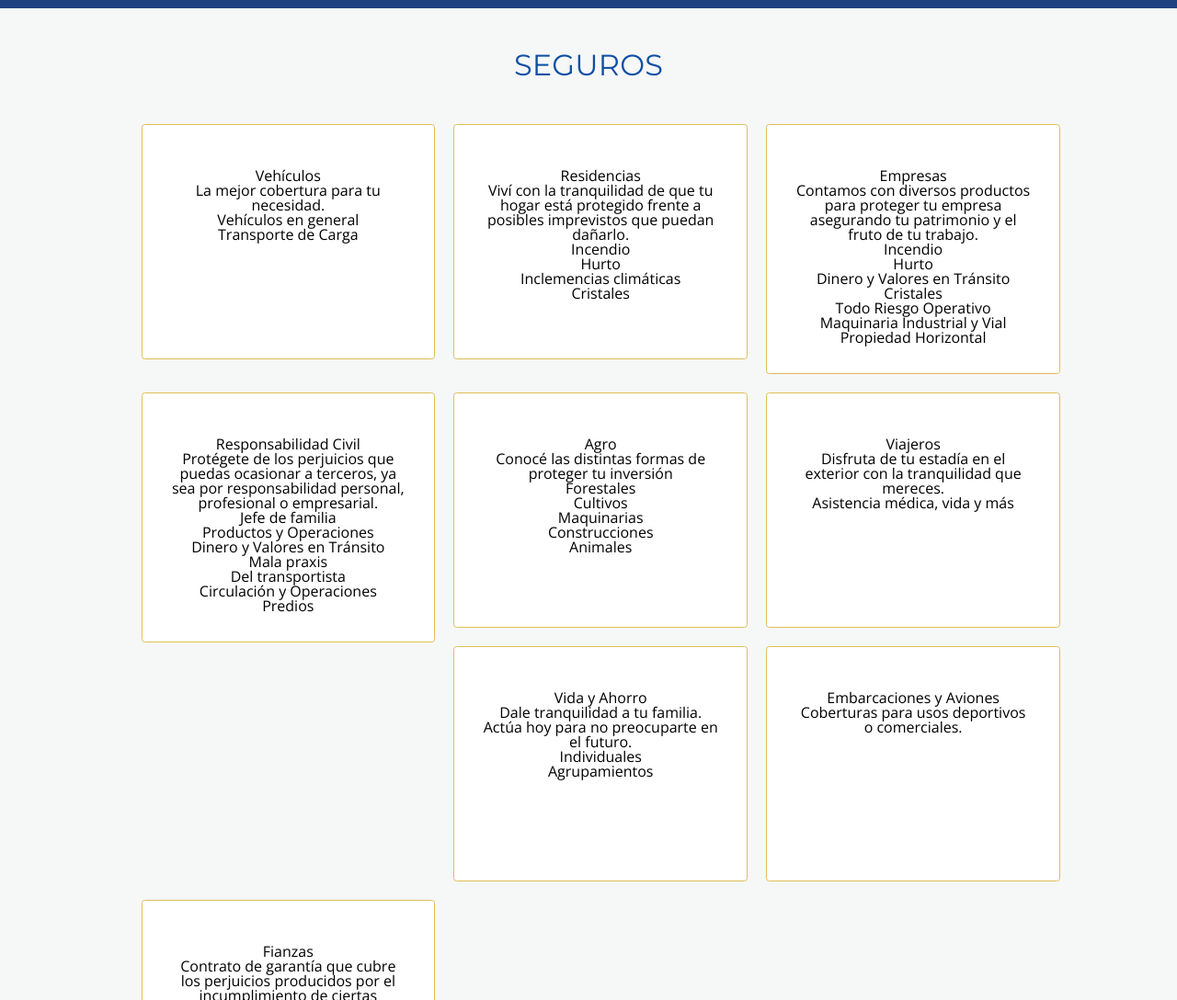
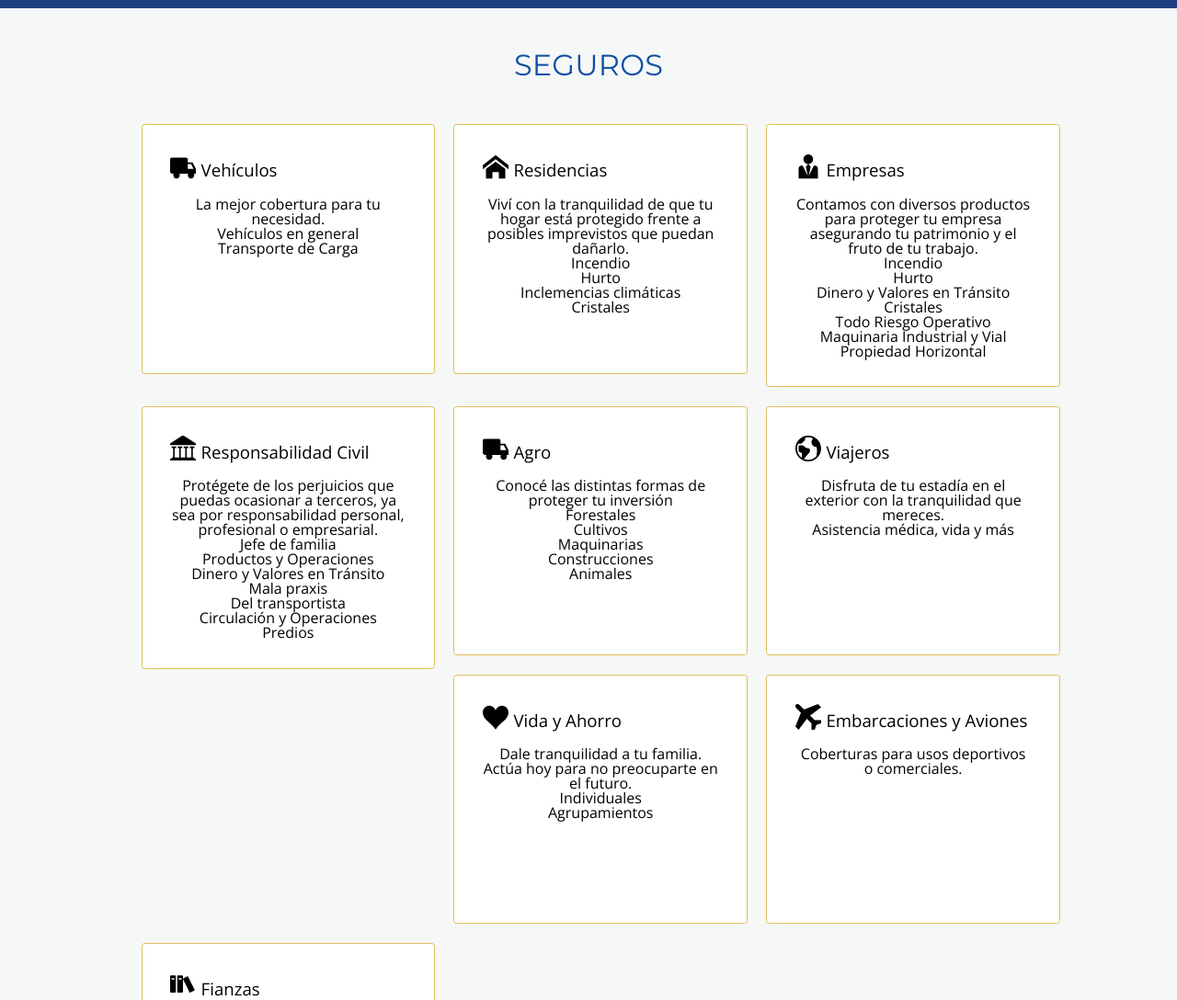
Before and after one commit to antonellaclavero/daniel-castellanos, a plain HTML site: page index.html in a window 1280 px wide. Shown: the part 2360-3448 px from the top of the page at 92% size. Drawn offline with nearby package versions, Linux system fonts and the light colour scheme.

Commit message:
Add icons and fixes in cards insurance

```diff
--- a/css/main.css
+++ b/css/main.css
@@ -208,7 +208,17 @@ li.card-insurance {
     padding: 3%;
     list-style: none;
     border: 1px solid #debf5a;
-    min-height: 12em;
+    min-height: 13em;
     background-color: #fff;
     border-radius: 3.5px;
 }
+li.card-insurance img {
+    float: left;
+    width: 28px;
+    margin-top: 0.6px;
+}
+li.card-insurance h2 {
+	margin: 0.5em 0 1em 13%;
+    font-size: 14pt;
+    text-align: left;
+}
--- a/index.html
+++ b/index.html
@@ -144,7 +144,7 @@
 			<h1>Seguros</h1>
 			<ul class="container even services">
 				<li class="card-insurance">
-					<img src="">
+					<img src="images/truck.svg">
 					<h2>Vehículos</h2>
 					<p>La mejor cobertura para tu necesidad.</p>
 					<ul>
@@ -153,7 +153,7 @@
 					</ul>
 				</li>
 				<li class="card-insurance">
-					<img src="">
+					<img src="images/home.svg">
 					<h2>Residencias</h2>
 					<p>
 						Viví con la tranquilidad de que tu hogar está protegido frente a posibles imprevistos que puedan dañarlo.
@@ -166,7 +166,7 @@
 					</ul>
 				</li>
 				<li class="card-insurance last">
-					<img src="">
+					<img src="images/user-tie.svg">
 					<h2>Empresas</h2>
 					<p>
 						Contamos con diversos productos para proteger tu empresa asegurando tu patrimonio y el fruto de tu trabajo.
@@ -182,7 +182,7 @@
 					</ul>
 				</li>
 				<li class="card-insurance">
-					<img src="">
+					<img src="images/library.svg">
 					<h2>Responsabilidad Civil</h2>
 					<p>
 						Protégete de los perjuicios que puedas ocasionar a terceros, ya sea por responsabilidad personal, profesional o empresarial.
@@ -198,7 +198,7 @@
 					</ul>
 				</li>
 				<li class="card-insurance">
-					<img src="">
+					<img src="images/truck.svg">
 					<h2>Agro</h2>
 					<p>
 						Conocé las distintas formas de proteger tu inversión
@@ -212,7 +212,7 @@
 					</ul>
 				</li>
 				<li class="card-insurance last">
-					<img src="">
+					<img src="images/earth.svg">
 					<h2>Viajeros</h2>
 					<p>
 						Disfruta de tu estadía en el exterior con la tranquilidad que mereces.
@@ -222,7 +222,7 @@
 					</ul>
 				</li>
 				<li class="card-insurance">
-					<img src="">
+					<img src="images/heart.svg">
 					<h2>Vida y Ahorro</h2>
 					<p>
 						Dale tranquilidad a tu familia. Actúa hoy para no preocuparte en el futuro.
@@ -233,14 +233,14 @@
 					</ul>
 				</li>
 				<li class="card-insurance">
-					<img src="">
+					<img src="images/airplane.svg">
 					<h2>Embarcaciones y Aviones</h2>
 					<p>
 						Coberturas para usos deportivos o comerciales.
 					</p>
 				</li>
 				<li class="card-insurance last">
-					<img src="">
+					<img src="images/books.svg">
 					<h2>Fianzas</h2>
 					<p>
 						Contrato de garantía que cubre los perjuicios producidos por el incumplimiento de ciertas obligaciones del proponente (el que contrajo la obligación) frente al asegurado (acreedor de la obligación).
```
Also changed, not shown: images/accessibility.svg (renamed from images/0179-accessibility copy.svg), images/airplane.svg (added), images/books.svg (added), images/earth.svg (added), images/heart.svg (added), images/home.svg (renamed from images/0001-home copy.svg), images/library.svg (added), images/lifebuoy.svg (added), images/man-woman.svg (added), images/truck.svg (added), images/user-tie.svg (added).
